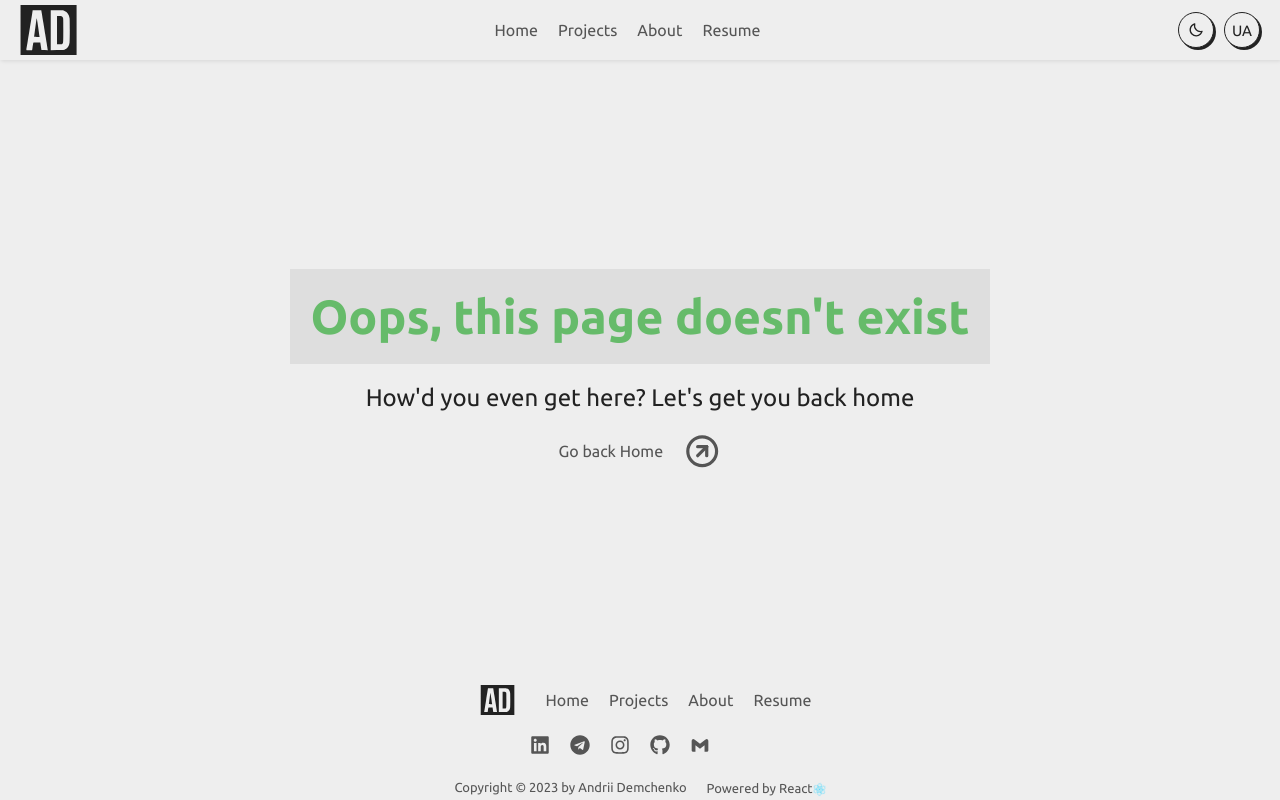
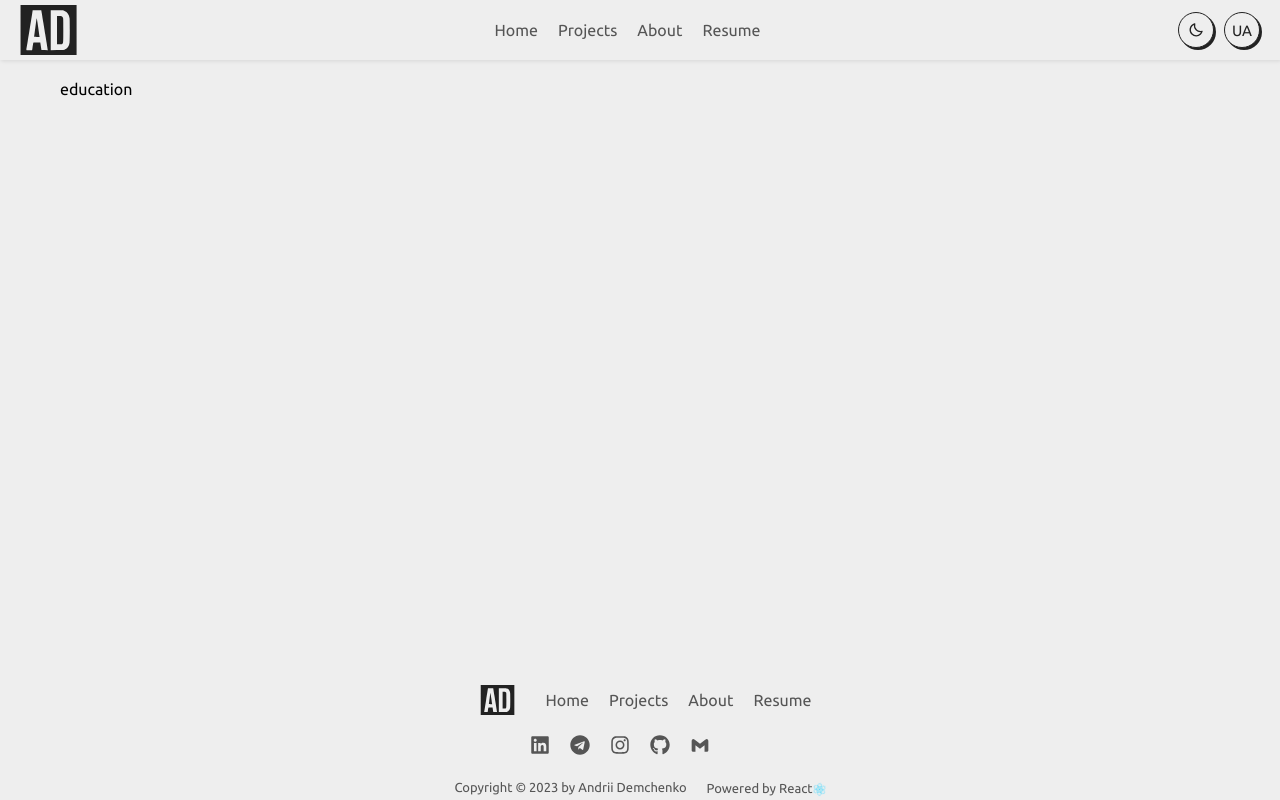
Before and after one commit to andrew-demchenk0/andrew-demchenk0.github.io, a React (Vite) app: page /education in a window 1280 px wide. Built offline with nearby package versions, Linux system fonts and the light colour scheme; some icons are missing.

Commit message:
* fix main sections, + error gif, education page folders

```diff
--- a/src/App/App.jsx
+++ b/src/App/App.jsx
@@ -13,28 +13,30 @@ import About from 'pages/about/About.jsx';
 import Projects from 'pages/projects/Projects.jsx';
 import Project from 'pages/single project/Project.jsx';
 import Resume from 'pages/resume/Resume.jsx';
-import Skills from 'pages/skills/Skills.jsx';
 import Page404 from 'pages/404/404.jsx';
+import Education from 'pages/education/Education.jsx';
 
 
 function App() {
   return (
     <Router>
-      <div className='app'>
+      <div className="app">
         <ScrollToTop/>
-        <Header />
+        <Header/>
+        <main>
           <Suspense>
             <Routes>
-              <Route exact path="/" element={<Home />} />
-              <Route exact path="/about" element={<About />} />
-              <Route exact path="/projects" element={<Projects />} />
-              <Route exact path="/projects/:id" element={<Project />} />
-              <Route exact path="/resume" element={<Resume />} />
-              <Route exact path="/tech-skills" element={<Skills />} />
-              <Route path="*" element={<Page404 />} />
+              <Route exact path="/" element={<Home/>}/>
+              <Route exact path="/about" element={<About/>}/>
+              <Route exact path="/projects" element={<Projects/>}/>
+              <Route exact path="/projects/:id" element={<Project/>}/>
+              <Route exact path="/education" element={<Education/>}/>
+              <Route exact path="/resume" element={<Resume/>}/>
+              <Route path="*" element={<Page404/>}/>
             </Routes>
           </Suspense>
-        <Footer />
+        </main>
+        <Footer/>
       </div>
     </Router>
   );
--- a/src/pages/404/404.jsx
+++ b/src/pages/404/404.jsx
@@ -3,13 +3,13 @@ import './404.scss';
 import { TbCircleArrowRight } from 'react-icons/tb';
 const Page404 = () => {
   return (
-    <main className='page404'>
+    <section className='page404'>
       <div className='page404__tile'>
         <h1 className='page404__title'>Oops, this page doesn't exist</h1>
       </div>
       <p className='page404__subtitle'>How'd you even get here? Let's get you back home</p>
       <NavLink to='/' className='page404__link'>Go back Home<TbCircleArrowRight className='page404__link-arrow'/></NavLink>
-    </main>
+    </section>
   );
 };
 
--- a/src/pages/404/404.scss
+++ b/src/pages/404/404.scss
@@ -8,7 +8,7 @@
   align-items: center;
   justify-content: center;
   gap: 20px;
-  margin-top: 60px;
+  margin: auto;
 
   &__wrapper {
     display: flex;
--- a/src/pages/about/About.jsx
+++ b/src/pages/about/About.jsx
@@ -17,7 +17,7 @@ const About = () => {
   const { t } = useTranslation('global');
 
   return (
-    <main>
+    <>
       <PageTitle text={t('pageTitle.about')} className="page-title animate__animated animate__fadeInDown"/>
       <section className="about">
         <ImageTile className="tile__image-photo about-1 animate__animated  animate__slideInLeft"
@@ -56,7 +56,7 @@ const About = () => {
                           linkIcon={<TbCircleArrowRight className='tile__link-icon'/>}
                           linkTo={'/resume'}/>
       </section>
-    </main>
+    </>
   );
 };
 
--- /dev/null
+++ b/src/pages/education/Education.jsx
@@ -0,0 +1,12 @@
+import './education.scss';
+
+
+const Education = () => {
+  return (
+    <section className='education'>
+      education
+    </section>
+  );
+};
+
+export default Education;
--- /dev/null
+++ b/src/pages/education/education.scss
@@ -0,0 +1,6 @@
+@import 'src/styles/variables';
+
+.education {
+  margin-top: 60px;
+  padding: 20px;
+}
--- a/src/pages/home/Home.jsx
+++ b/src/pages/home/Home.jsx
@@ -11,27 +11,27 @@ import PhotoHome from 'assets/images/photo-home.jpeg';
 import WhatIDo from 'components/tiles/components/WhatIDo.jsx';
 import { projects } from 'pages/projects/helper/projectsList.js';
 import ProjectTile from 'components/tiles/components/ProjectTile.jsx';
+
 const Home = () => {
-  const { t } =useTranslation('global');
+  const { t } = useTranslation('global');
   const marvel = projects[1],
     movie = projects[3],
     travel = projects[2];
 
   return (
-    <main>
-      <section className='home'>
+    <section className="home">
       <ImageTextTileLink className={'tile home-1 animate__animated  animate__slideInLeft'}
                          image={PhotoHome}
                          alt={'author avatar'}
                          title={t('aboutPage.greeting.title')}
                          subtitle={t('aboutPage.greeting.subtitle')}
-                           linkIcon={<TbCircleArrowRight className='tile__link-icon'/>}
+                         linkIcon={<TbCircleArrowRight className="tile__link-icon"/>}
                          linkTo={'/about'}/>
       <IconTextTileLink className={'tile home-2 animate__animated  animate__slideInRight'}
                         icon={<BsPersonVcard/>}
                         title={t('aboutPage.resume.title')}
                         subtitle={t('aboutPage.resume.subtitle')}
-                          linkIcon={<TbCircleArrowRight className='tile__link-icon'/>}
+                        linkIcon={<TbCircleArrowRight className="tile__link-icon"/>}
                         linkTo={'/resume'}/>
       <ProjectTile key={movie.id}
                    className={`tile animate__animated home-3 animate__slideInRight`}
@@ -53,7 +53,7 @@ const Home = () => {
 
       <IconTaleLink className={'tile tile-icon__tile home-5 animate__animated  animate__slideInLeft'}
                     icon={<FaLinkedin/>}
-                      linkIcon={<TbCircleArrowRight className='tile__link-icon tile__link-icon__absolute'/>}
+                    linkIcon={<TbCircleArrowRight className="tile__link-icon tile__link-icon__absolute"/>}
                     link={'https://www.linkedin.com/in/andrii-demchenko-21334125a/'}/>
 
       <ProjectTile key={marvel.id}
@@ -68,11 +68,10 @@ const Home = () => {
       <TextTileLink className={'tile home-7 animate__animated  animate__slideInLeft'}
                     title={t('aboutPage.contact.title')}
                     subtitle={t('aboutPage.contact.subtitle')}
-                      linkIcon={<TbCircleArrowRight className='tile__link-icon'/>}
+                    linkIcon={<TbCircleArrowRight className="tile__link-icon"/>}
                     linkTo={'mailto: 2andrew.demchenko@gmail.com'}/>
       <WhatIDo className={'tile home-8 animate__animated  animate__slideInRight'}/>
     </section>
-    </main>
   );
 };
 
--- a/src/pages/projects/Projects.jsx
+++ b/src/pages/projects/Projects.jsx
@@ -10,7 +10,7 @@ const Projects = () => {
   const { t } = useTranslation('global');
 
   return (
-    <main>
+    <>
       <PageTitle text={t('pageTitle.projects')} className="page-title animate__animated animate__fadeInDown"/>
       <section className="projects">
         {projects.map(project => {
@@ -24,7 +24,7 @@ const Projects = () => {
                               linkTo={'/projects/' + project.id}/>;
         })}
       </section>
-    </main>
+    </>
   );
 };
 
--- a/src/pages/single project/Project.jsx
+++ b/src/pages/single project/Project.jsx
@@ -19,7 +19,6 @@ const Project = () => {
   }
 
   return (
-    <main>
     <section className="project">
       <div className="project__info">
         <div className="project__info-bg">
@@ -65,7 +64,6 @@ const Project = () => {
         ))}
       </div>
     </section>
-    </main>
   );
 };
 
--- a/src/pages/skills/Skills.jsx
+++ /dev/null
@@ -1,10 +0,0 @@
-
-const Skills = () => {
-  return (
-    <div>
-      Skills
-    </div>
-  );
-};
-
-export default Skills;
```
Also changed, not shown: src/assets/gifs/error.gif (added), src/pages/education/helper/certificatesList.js (added), src/pages/education/helper/diplomasList.js (added). Lines whose indentation alone changed are shown as unchanged.
